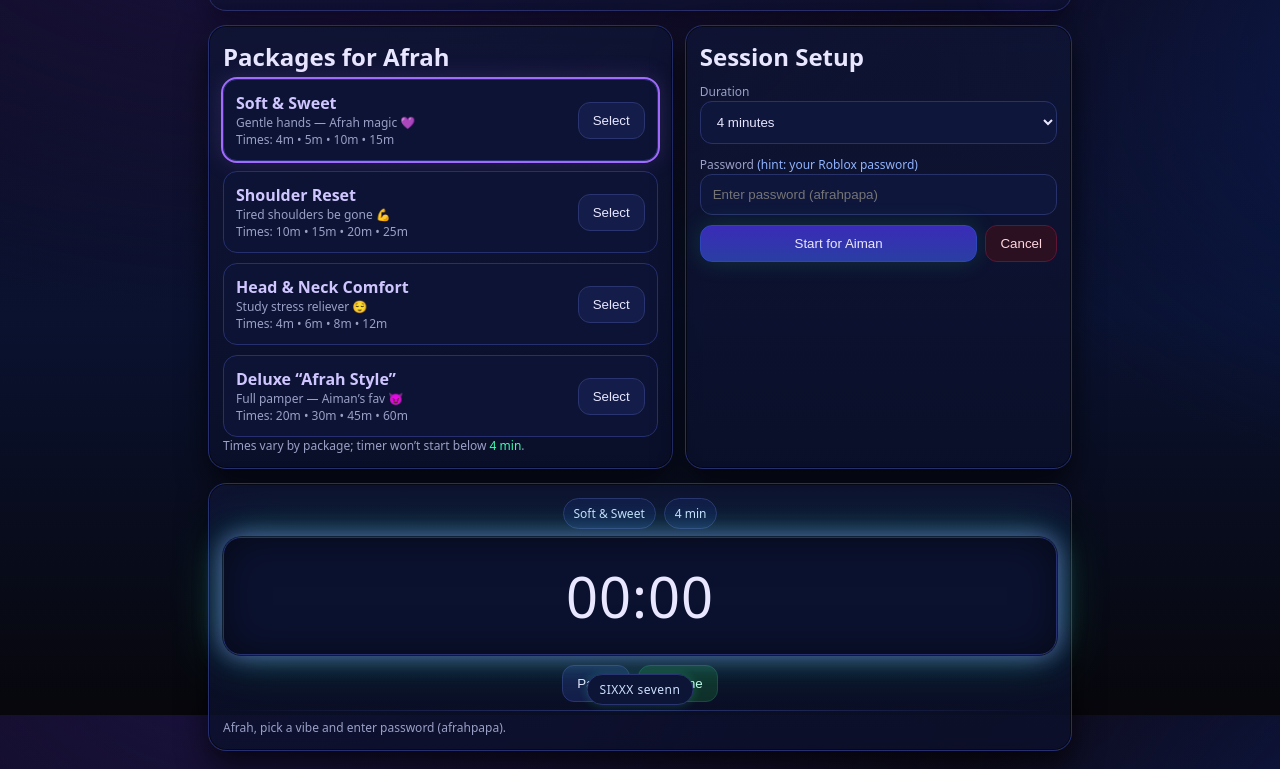
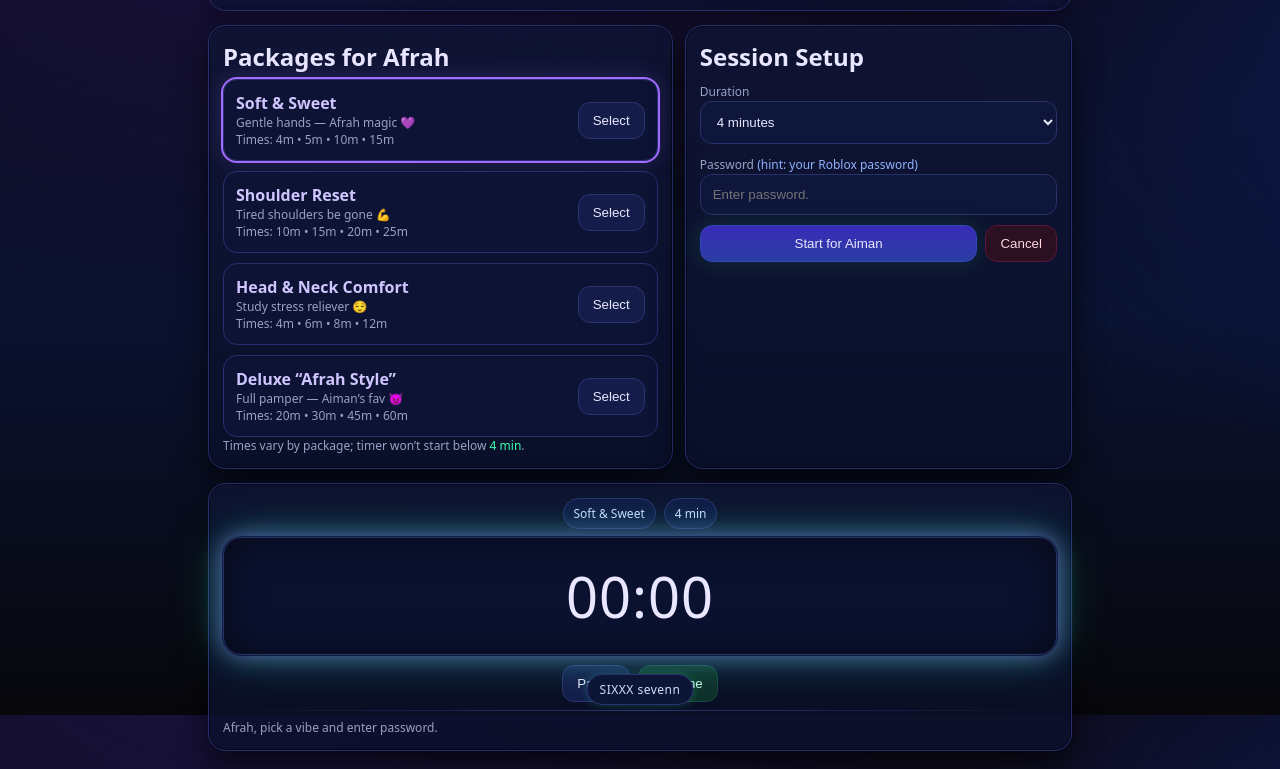
Before and after one commit to ghostytheprolol/Afrah-massage-web, a plain HTML site: page index.html in a window 1280 px wide. Shown: the part 85-854 px from the top of the page. Drawn offline with Linux system fonts and the light colour scheme.

Commit message:
Add files via upload

```diff
--- a/index.html
+++ b/index.html
@@ -194,7 +194,7 @@
         </div>
         <div style="margin-top:8px">
           <label for="pwd">Password <span class="hint">(hint: your Roblox password)</span></label>
-          <input id="pwd" type="password" placeholder="Enter password (afrahpapa)">
+          <input id="pwd" type="password" placeholder="Enter password.">
         </div>
         <div class="row" style="margin-top:10px">
           <button class="btn primary grow" id="startBtn">Start for Aiman</button>
@@ -410,7 +410,7 @@ setTimeout(()=> $sixBanner.classList.add('hide'), 5200);
 /* Boot */
 renderPackages();
 $timeText.textContent='00:00';
-$status.textContent='Afrah, pick a vibe and enter password (afrahpapa).';
+$status.textContent='Afrah, pick a vibe and enter password.';
 </script>
 </body>
 </html>
```
